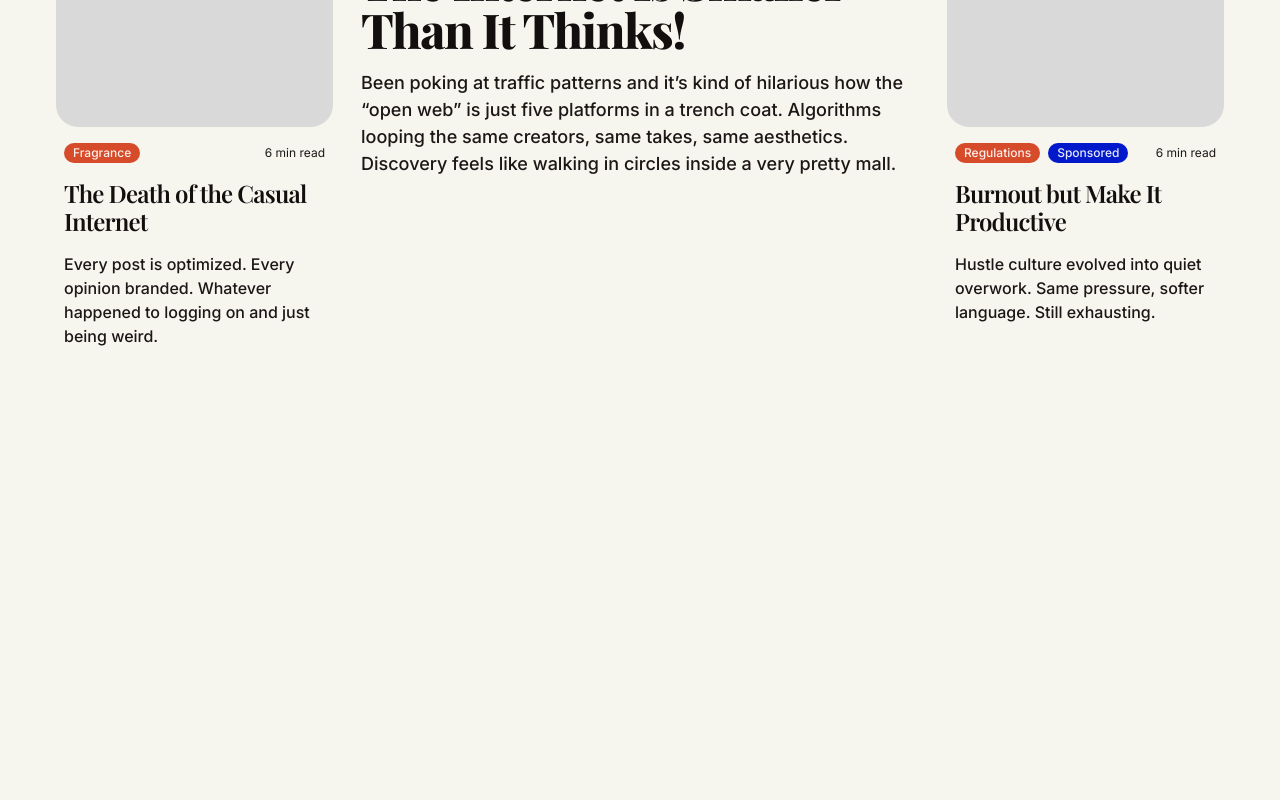
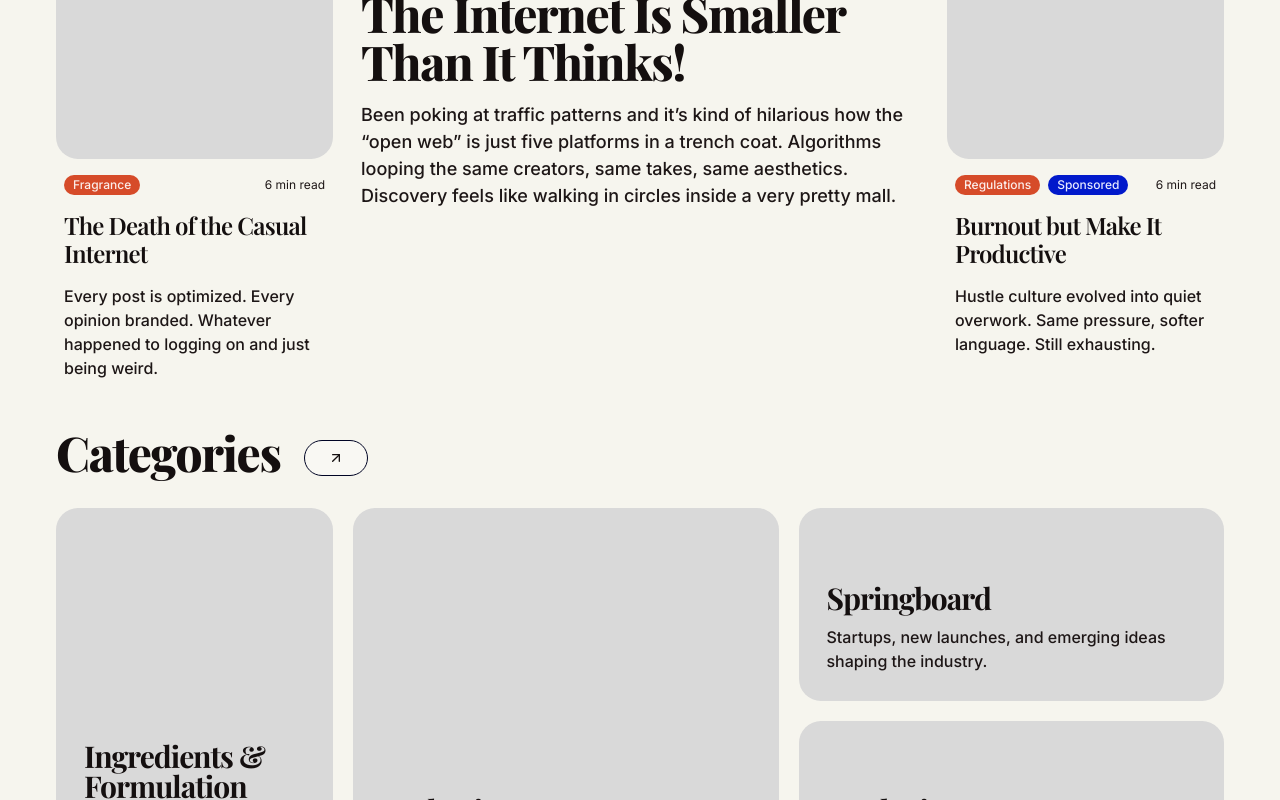
Before and after one commit to whonoahexe/cosmetech, a Next.js app: page / in a window 1280 px wide. Shown: the part 1565-2365 px from the top of the page. Before the commit the page ends 1929 px from the top, so only its background shows below. Built offline with nearby package versions, Linux system fonts and the light colour scheme; a web font is replaced by a local one.

Commit message:
feat: category cards

```diff
--- a/app/page.tsx
+++ b/app/page.tsx
@@ -1,11 +1,17 @@
-import { ArticleGrid, FilterBar, HighlightedCarousel } from "@/components/pages/home";
+import {
+  ArticleGrid,
+  FilterBar,
+  HighlightedCarousel,
+  HighlightedCategories,
+} from "@/components/pages/home";
 
 export default function Home() {
   return (
-    <>
+    <div className="flex flex-col gap-4">
       <FilterBar />
       <HighlightedCarousel />
       <ArticleGrid />
-    </>
+      <HighlightedCategories />
+    </div>
   );
 }
--- /dev/null
+++ b/components/pages/home/category-card.tsx
@@ -0,0 +1,31 @@
+import { cn } from "@/lib/utils";
+
+export interface CategoryCardData {
+  name: string;
+  description: string;
+  image?: string | null;
+  slug?: string;
+}
+
+interface CategoryCardProps extends CategoryCardData {
+  className?: string;
+}
+
+export function CategoryCard({ name, description, image, className }: CategoryCardProps) {
+  return (
+    <div
+      className={cn("relative w-full h-full rounded-3xl overflow-hidden bg-[#D9D9D9]", className)}
+    >
+      {/* Background image */}
+      {image && (
+        <img src={image} alt={name} className="absolute inset-0 w-full h-full object-cover" />
+      )}
+
+      {/* Text overlay */}
+      <div className="absolute bottom-0 left-0 right-0 flex flex-col gap-3 p-7">
+        <h3 className="type-heading-2 text-foreground">{name}</h3>
+        <p className="type-paragraph-medium text-muted-foreground">{description}</p>
+      </div>
+    </div>
+  );
+}
--- /dev/null
+++ b/components/pages/home/highlighted-categories.tsx
@@ -0,0 +1,106 @@
+import { ArrowUpRight } from "lucide-react";
+import { Button } from "@/components/ui/button";
+import { CategoryCard, type CategoryCardData } from "./category-card";
+import { cn } from "@/lib/utils";
+
+export const ALL_CATEGORIES: CategoryCardData[] = [
+  {
+    slug: "ingredients-formulation",
+    name: "Ingredients & Formulation",
+    description: "Raw materials, actives, and the science behind what goes into every product.",
+  },
+  {
+    slug: "fragrance",
+    name: "Fragrance",
+    description: "The art and chemistry of scent, from raw materials to the finished bottle.",
+  },
+  {
+    slug: "packaging",
+    name: "Packaging",
+    description: "Design, materials, and sustainability shaping the future of cosmetic packaging.",
+  },
+  {
+    slug: "r-and-d",
+    name: "R&D",
+    description:
+      "Research, clinical testing, and innovations powering the next generation of formulas.",
+  },
+  {
+    slug: "regulations",
+    name: "Regulations",
+    description: "Compliance, safety standards, and global frameworks every brand must navigate.",
+  },
+  {
+    slug: "springboard",
+    name: "Springboard",
+    description: "Startups, new launches, and emerging ideas shaping the industry.",
+  },
+  {
+    slug: "marketing",
+    name: "Marketing",
+    description: "Brand strategy, consumer trends, and the business of beauty.",
+  },
+  {
+    slug: "ai-technology",
+    name: "AI & Technology",
+    description:
+      "How machine learning, automation, and digital tools are reshaping the cosmetics space.",
+  },
+];
+
+const DEFAULT_HIGHLIGHTED = [
+  ALL_CATEGORIES[0], // Ingredients & Formulation
+  ALL_CATEGORIES[2], // Packaging
+  ALL_CATEGORIES[5], // Springboard
+  ALL_CATEGORIES[6], // Marketing
+];
+
+interface HighlightedCategoriesProps {
+  categories?: CategoryCardData[];
+  className?: string;
+}
+
+export function HighlightedCategories({
+  categories = DEFAULT_HIGHLIGHTED,
+  className,
+}: HighlightedCategoriesProps) {
+  const [first, second, third, fourth] = categories.slice(0, 4);
+
+  return (
+    <section className={cn("flex flex-col", className)}>
+      {/* Section header */}
+      <div className="flex items-end gap-6 py-4">
+        <h2 className="type-heading-1 text-foreground">Categories</h2>
+        <Button
+          variant="outline"
+          size="icon"
+          className="rounded-full shrink-0 w-16"
+          aria-label="Browse all categories"
+        >
+          <ArrowUpRight className="size-4" />
+        </Button>
+      </div>
+
+      {/* 8-col grid */}
+      <div className="grid grid-cols-8 gap-5 py-4 h-109.25">
+        {/* Slot 0: 2-col tall */}
+        {first && (
+          <div className="col-span-2">
+            <CategoryCard {...first} className="h-full" />
+          </div>
+        )}
+
+        {second && (
+          <div className="col-span-3">
+            <CategoryCard {...second} className="h-full" />
+          </div>
+        )}
+
+        <div className="col-span-3 flex flex-col gap-5">
+          {third && <CategoryCard {...third} className="flex-1" />}
+          {fourth && <CategoryCard {...fourth} className="flex-1" />}
+        </div>
+      </div>
+    </section>
+  );
+}
--- a/components/pages/home/index.ts
+++ b/components/pages/home/index.ts
@@ -4,3 +4,6 @@ export { ArticleGrid } from "./article-grid";
 export { ArticleCard } from "./article-card";
 export type { ArticleCardData } from "./article-card";
 export type { ArticleFilter } from "./article-grid";
+export { HighlightedCategories, ALL_CATEGORIES } from "./highlighted-categories";
+export { CategoryCard } from "./category-card";
+export type { CategoryCardData } from "./category-card";
```
